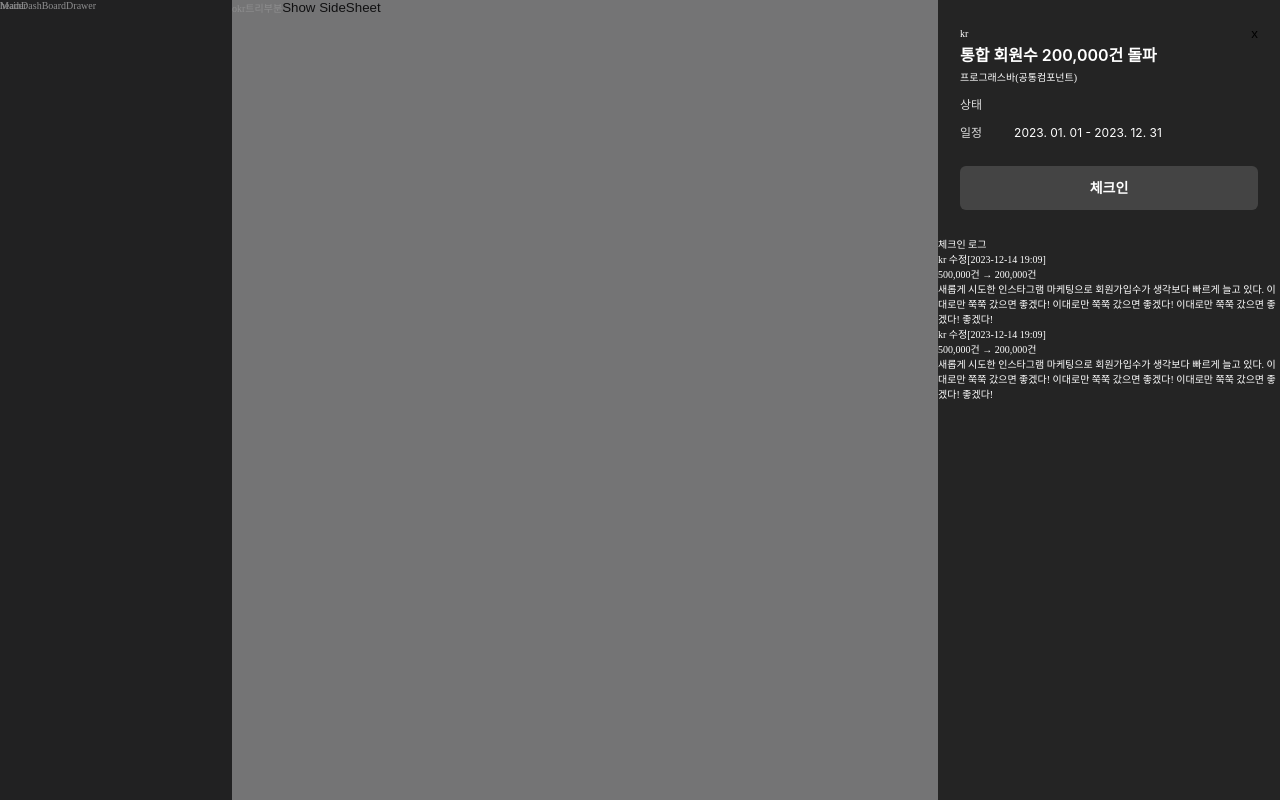
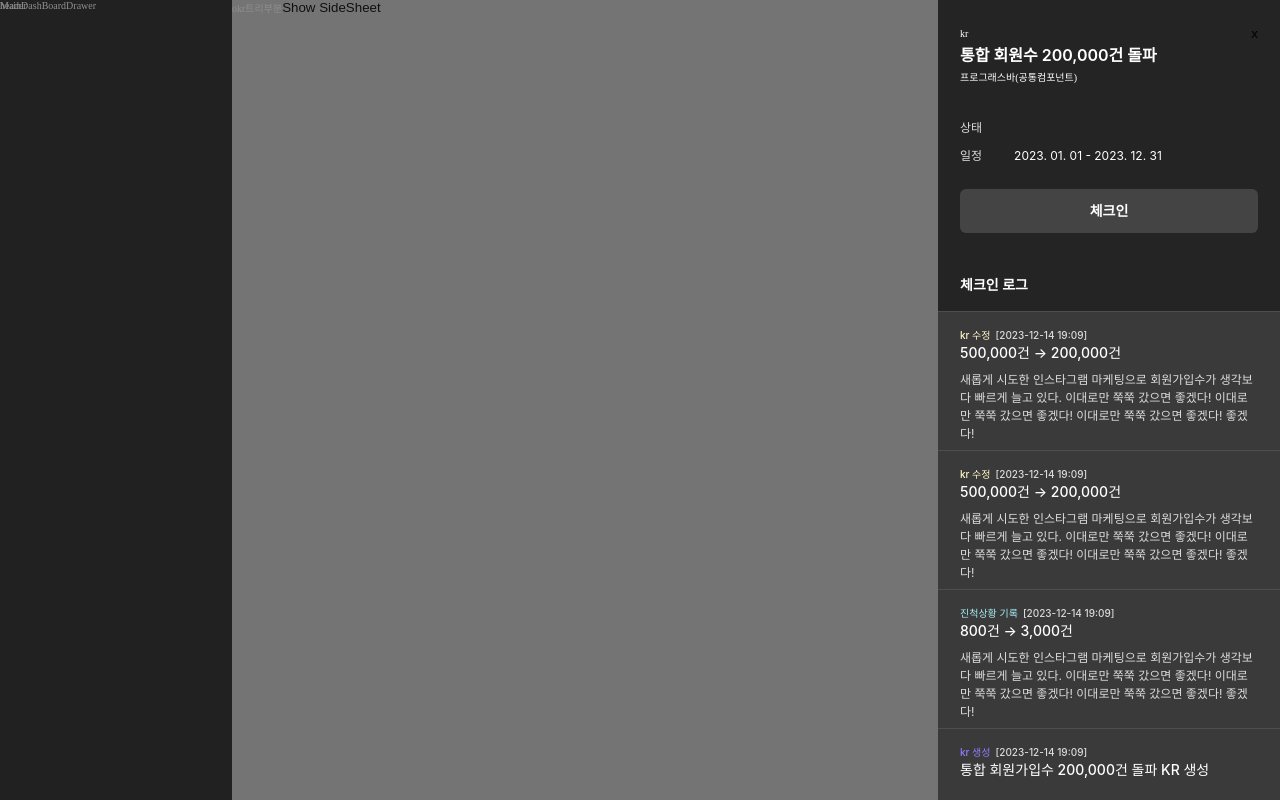
Before and after one commit to MOONSHOT-Team/MOONSHOT-CLIENT, a React (Vite) app: page /dashboard in a window 1280 px wide. Built offline with nearby package versions, Linux system fonts and the light colour scheme; a web font is replaced by a local one; what emotion-normalize would draw is missing.

Commit message:
feat: 체크인로그 ui구현

```diff
--- a/src/MainDashBoard/components/sideSheet/CheckInLogs.tsx
+++ b/src/MainDashBoard/components/sideSheet/CheckInLogs.tsx
@@ -1,36 +1,99 @@
-import { css } from '@emotion/react';
+import { css, Theme } from '@emotion/react';
+import styled from '@emotion/styled';
 
 import { ICheckInLogTypes } from '../../type/CheckInLogTypes';
 
 const CheckInLogItem = ({ state, date, title, content }: ICheckInLogTypes) => {
   return (
-    <div>
-      <p>
-        <span>{state}</span>
+    <StCheckInLogItemContainer>
+      <StCheckInLogHeader>
+        <StCheckInLogState label={state}>{state}</StCheckInLogState>
         <span>[{date}]</span>
-      </p>
-      <p>{title}</p>
-      <p>{content}</p>
-    </div>
+      </StCheckInLogHeader>
+      <StCheckInLogTitle>{title}</StCheckInLogTitle>
+      <StCheckInLogContent>{content}</StCheckInLogContent>
+    </StCheckInLogItemContainer>
   );
 };
 
 const CheckInLogs = ({ data }: { data: ICheckInLogTypes[] }) => {
-  console.log(data);
   return (
-    <section css={checkInLogStyles}>
-      <p>체크인 로그</p>
-      {data.map((item, idx) => {
-        return <CheckInLogItem key={idx} {...item} />;
-      })}
-    </section>
+    <StCheckInLogContainer>
+      <StCheckInLogP>체크인 로그</StCheckInLogP>
+      <StCheckInLogScroll>
+        <ul css={checkInLogContainer}>
+          {data.map((item, idx) => {
+            return <CheckInLogItem key={idx} {...item} />;
+          })}
+        </ul>
+      </StCheckInLogScroll>
+    </StCheckInLogContainer>
   );
 };
 
 export default CheckInLogs;
 
-const checkInLogStyles = css`
+const StCheckInLogContainer = styled.section`
   display: flex;
   flex-direction: column;
-  width: 100%;
+  min-height: calc(100% - 25rem);
 `;
+
+const StCheckInLogP = styled.p`
+  padding: 1rem 2.2rem;
+  color: ${({ theme }) => theme.colors.gray_000};
+  ${({ theme }) => theme.fonts.body_14_semibold};
+`;
+
+const StCheckInLogScroll = styled.article`
+  height: 100%;
+  overflow: scroll;
+  background-color: ${({ theme }) => theme.colors.transparent_white};
+  border-top: 1px solid ${({ theme }) => theme.colors.transparent_white};
+`;
+
+const checkInLogContainer = css`
+  display: flex;
+  flex-direction: column;
+`;
+
+const StCheckInLogItemContainer = styled.li`
+  height: 13.9rem;
+  padding: 1.6rem 2.2rem 2rem;
+  border-bottom: 1px solid ${({ theme }) => theme.colors.transparent_white};
+`;
+
+const StCheckInLogHeader = styled.p`
+  display: flex;
+  gap: 0.5rem;
+  margin-bottom: 0.3rem;
+  color: ${({ theme }) => theme.colors.gray_200};
+  ${({ theme }) => theme.fonts.caption_10_medium};
+`;
+
+const getColorCheckInState = (theme: Theme, label: string) => {
+  switch (label) {
+    case 'kr 생성':
+      return theme.colors.main_purple;
+    case 'kr 수정':
+      return theme.colors.sub_yellow;
+    case '진척상황 기록':
+      return theme.colors.sub_mint;
+    default:
+      return;
+  }
+};
+
+const StCheckInLogState = styled.span<{ label: string }>`
+  color: ${({ theme, label }) => getColorCheckInState(theme, label)};
+`;
+
+const StCheckInLogTitle = styled.p`
+  margin-bottom: 1.1rem;
+  color: ${({ theme }) => theme.colors.gray_000};
+  ${({ theme }) => theme.fonts.body_14_medium};
+`;
+const StCheckInLogContent = styled.p`
+  color: ${({ theme }) => theme.colors.gray_200};
+  ${({ theme }) => theme.fonts.body_12_regular};
+`;
--- a/src/MainDashBoard/components/sideSheet/SideSheet.tsx
+++ b/src/MainDashBoard/components/sideSheet/SideSheet.tsx
@@ -28,6 +28,19 @@ const data: IKrDetailTypes = {
       content:
         '새롭게 시도한 인스타그램 마케팅으로 회원가입수가 생각보다 빠르게 늘고 있다. 이대로만 쭉쭉 갔으면 좋겠다! 이대로만 쭉쭉 갔으면 좋겠다! 이대로만 쭉쭉 갔으면 좋겠다! 좋겠다!',
     },
+    {
+      state: '진척상황 기록',
+      date: '2023-12-14 19:09',
+      title: '800건 → 3,000건',
+      content:
+        '새롭게 시도한 인스타그램 마케팅으로 회원가입수가 생각보다 빠르게 늘고 있다. 이대로만 쭉쭉 갔으면 좋겠다! 이대로만 쭉쭉 갔으면 좋겠다! 이대로만 쭉쭉 갔으면 좋겠다! 좋겠다!',
+    },
+    {
+      state: 'kr 생성',
+      date: '2023-12-14 19:09',
+      title: '통합 회원가입수 200,000건 돌파 KR 생성',
+      content: '',
+    },
   ],
 };
 
@@ -49,7 +62,7 @@ const SideSheet = ({ isOpen, onClose }: ISideSheetProps) => {
             </span>
           </StKrDetailHeader>
           <StKrTitle>통합 회원수 200,000건 돌파</StKrTitle>
-          <div>프로그래스바(공통컴포넌트)</div>
+          <div css={{ height: '3.8rem' }}>프로그래스바(공통컴포넌트)</div>
           <StKrStatus>
             <StKrDetailLabel>상태</StKrDetailLabel>
             <span>{/* <KrStatus /> */}</span>
@@ -86,7 +99,7 @@ const StContainer = styled.aside<{ $isOpen: boolean }>`
   display: flex;
   flex-direction: column;
   width: 34.2rem;
-  height: 100%;
+  height: 100vh;
   background-color: ${({ theme }) => theme.colors.gray_600};
   transform: translateX(${({ $isOpen }) => ($isOpen ? '0' : '100%')});
   animation: ${({ $isOpen }) => ($isOpen ? slideIn : 'none')} 0.3s forwards;
--- a/src/common/styles/globalStyles.ts
+++ b/src/common/styles/globalStyles.ts
@@ -26,6 +26,11 @@ const globalStyles = css`
     background: none;
     border: none;
   }
+
+  ul,
+  li {
+    list-style: none;
+  }
 `;
 
 export default globalStyles;
```
